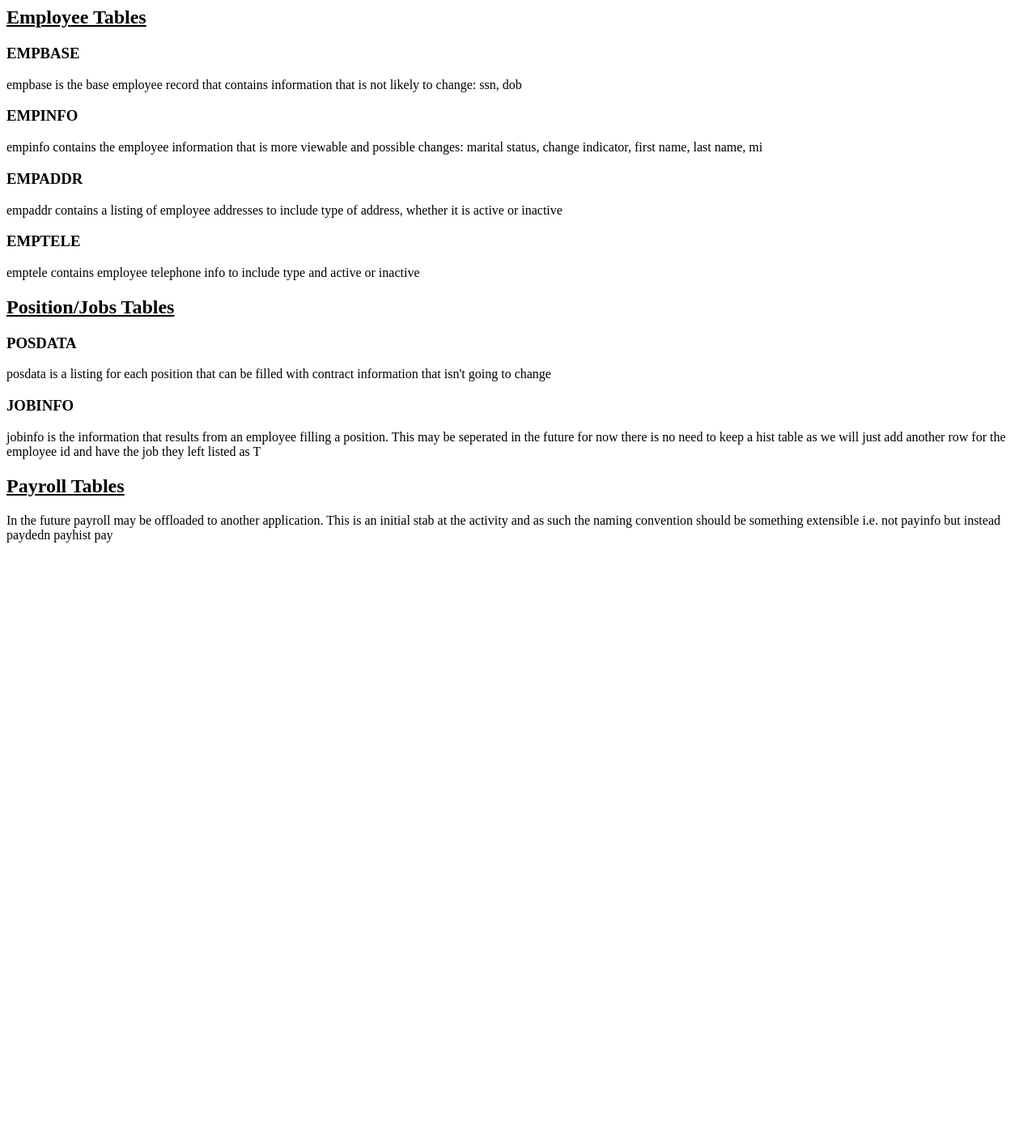
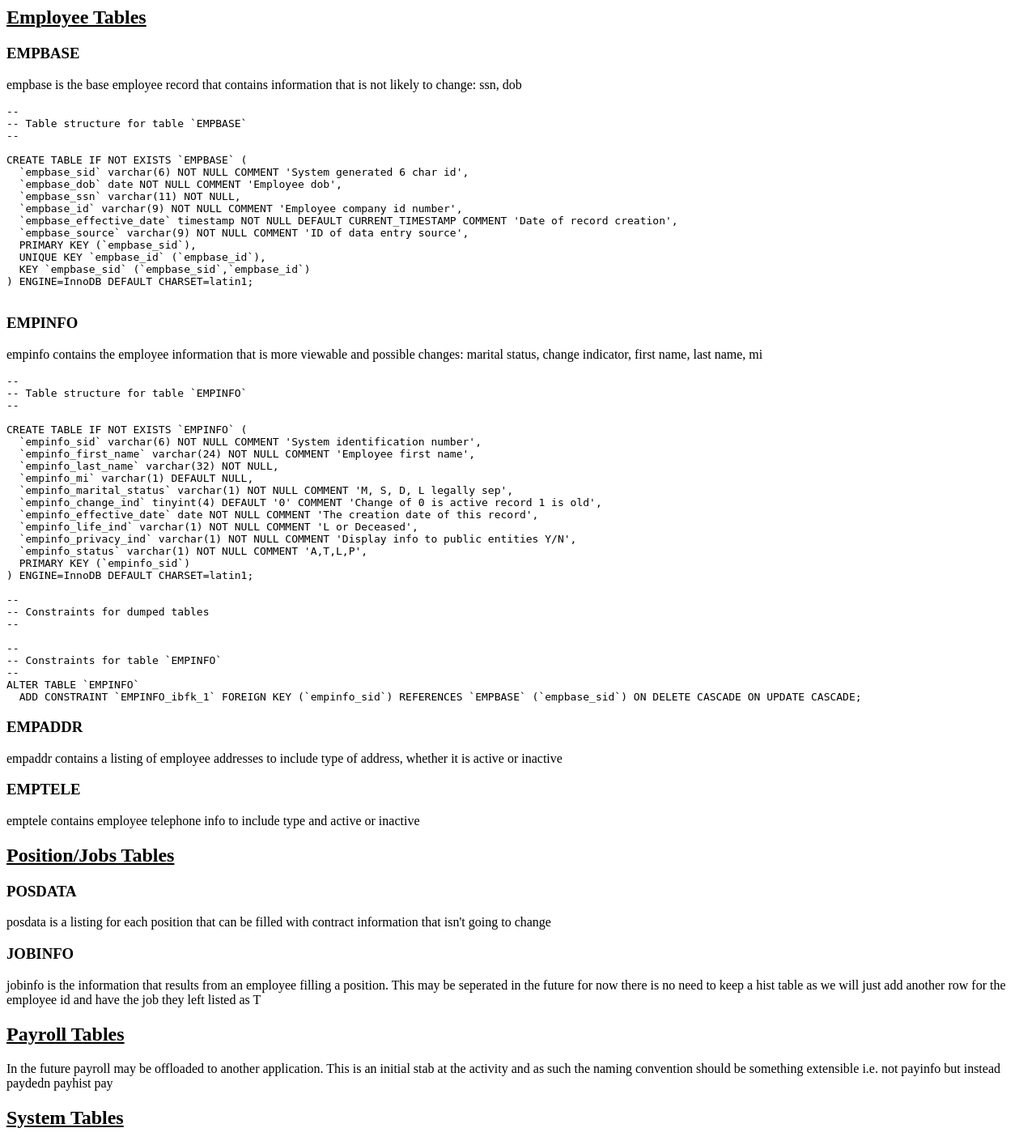
Before and after one commit to chris-conklin/Tanner, a PHP site: page /doc/bookshelf/database.html in a window 1280 px wide. Shown: the whole page at 81% size. Before the commit the page ends 670 px from the top, so only its background shows below. Run offline with PHP 8.4, Linux system fonts and the light colour scheme.

```diff
--- a/config/config.php
+++ b/config/config.php
@@ -1,7 +1,9 @@
 <?php
 
 define('TANNER_VERSION', '0.1.0');
-
+define('WIKI_URL', 'http://192.168.0.5/dokuwiki');
+define('FORMS_HOME', 'forms/');
+define('BOOKSHELF_HOME', 'doc/bookshelf/');
 
 
 ?>
--- a/doc/bookshelf/database.html
+++ b/doc/bookshelf/database.html
@@ -8,9 +8,56 @@ h2 { text-decoration: underline; }
 <h2>Employee Tables</h2>
 <h3>EMPBASE</h3>
 <p>empbase is the base employee record that contains information that is not likely to change: ssn, dob</p>
+<pre>
+--
+-- Table structure for table `EMPBASE`
+--
 
+CREATE TABLE IF NOT EXISTS `EMPBASE` (
+  `empbase_sid` varchar(6) NOT NULL COMMENT 'System generated 6 char id',
+  `empbase_dob` date NOT NULL COMMENT 'Employee dob',
+  `empbase_ssn` varchar(11) NOT NULL,
+  `empbase_id` varchar(9) NOT NULL COMMENT 'Employee company id number',
+  `empbase_effective_date` timestamp NOT NULL DEFAULT CURRENT_TIMESTAMP COMMENT 'Date of record creation',
+  `empbase_source` varchar(9) NOT NULL COMMENT 'ID of data entry source',
+  PRIMARY KEY (`empbase_sid`),
+  UNIQUE KEY `empbase_id` (`empbase_id`),
+  KEY `empbase_sid` (`empbase_sid`,`empbase_id`)
+) ENGINE=InnoDB DEFAULT CHARSET=latin1;
+
+</pre>
 <h3>EMPINFO</h3>
 <p>empinfo contains the employee information that is more viewable and possible changes: marital status, change indicator, first name, last name, mi</p>
+
+<pre>
+--
+-- Table structure for table `EMPINFO`
+--
+
+CREATE TABLE IF NOT EXISTS `EMPINFO` (
+  `empinfo_sid` varchar(6) NOT NULL COMMENT 'System identification number',
+  `empinfo_first_name` varchar(24) NOT NULL COMMENT 'Employee first name',
+  `empinfo_last_name` varchar(32) NOT NULL,
+  `empinfo_mi` varchar(1) DEFAULT NULL,
+  `empinfo_marital_status` varchar(1) NOT NULL COMMENT 'M, S, D, L legally sep',
+  `empinfo_change_ind` tinyint(4) DEFAULT '0' COMMENT 'Change of 0 is active record 1 is old',
+  `empinfo_effective_date` date NOT NULL COMMENT 'The creation date of this record',
+  `empinfo_life_ind` varchar(1) NOT NULL COMMENT 'L or Deceased',
+  `empinfo_privacy_ind` varchar(1) NOT NULL COMMENT 'Display info to public entities Y/N',
+  `empinfo_status` varchar(1) NOT NULL COMMENT 'A,T,L,P',
+  PRIMARY KEY (`empinfo_sid`)
+) ENGINE=InnoDB DEFAULT CHARSET=latin1;
+
+--
+-- Constraints for dumped tables
+--
+
+--
+-- Constraints for table `EMPINFO`
+--
+ALTER TABLE `EMPINFO`
+  ADD CONSTRAINT `EMPINFO_ibfk_1` FOREIGN KEY (`empinfo_sid`) REFERENCES `EMPBASE` (`empbase_sid`) ON DELETE CASCADE ON UPDATE CASCADE;
+</pre>
 
 <h3>EMPADDR</h3>
 <p>empaddr contains a listing of employee addresses to include type of address, whether it is active or inactive</p>
@@ -28,4 +75,8 @@ h2 { text-decoration: underline; }
 <h2>Payroll Tables</h2>
 
 <p>In the future payroll may be offloaded to another application. This is an initial stab at the activity and as such the naming convention should be something extensible i.e. not payinfo but instead paydedn payhist pay</p>
+
+<h2>System Tables</h2>
+
+
 </html>
--- a/tanner.php
+++ b/tanner.php
@@ -1,3 +1,4 @@
 <?php include_once('config/config.php'); ?>
 
 <?php require('head_bar.php'); ?>
+<?php require('menu_bar.php'); ?>
```
Also changed, not shown: menu_bar.php (added, +7 -0 lines).
